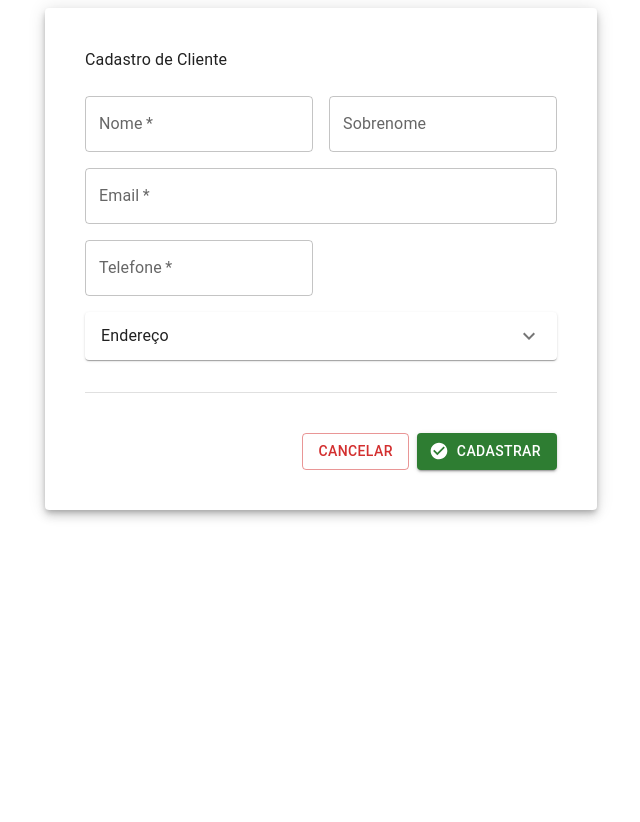
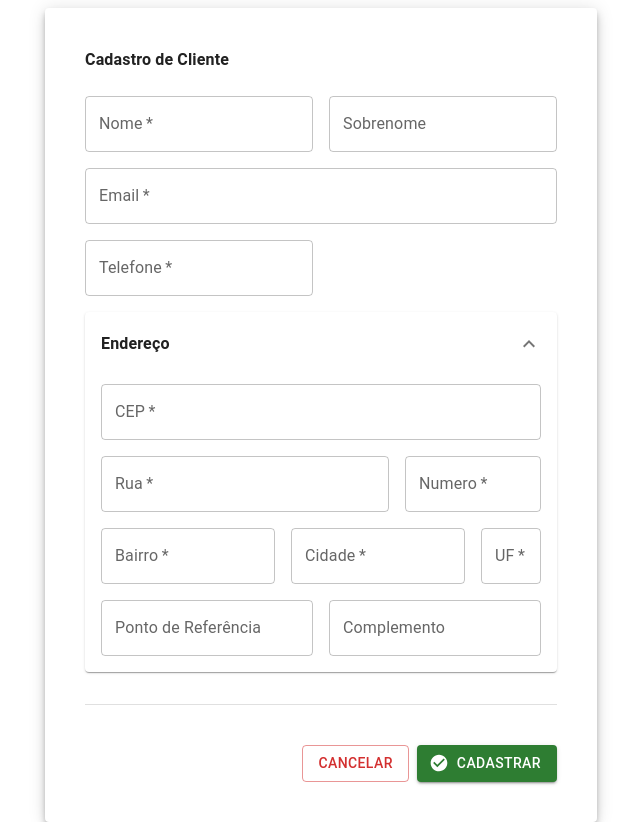
Before and after one commit to Elias-Ferro/form, a React (Vite) app: page / in a window 1280 px wide. Shown: the whole page, without its empty margins (319-959 px from the left). Before the commit the page ends 800 px from the top, so only its background shows below. Built offline with nearby package versions, Linux system fonts and the light colour scheme.

Commit message:
save changes

```diff
--- a/src/Components/Form.tsx
+++ b/src/Components/Form.tsx
@@ -57,6 +57,9 @@ const Form = () => {
     },
   });
 
+  const touched = formik.touched;
+  const error = formik.errors;
+
   console.log(formik.values);
 
   return (
@@ -70,7 +73,7 @@ const Form = () => {
     >
       <Paper elevation={6} sx={{ padding: 5 }}>
         <Stack sx={{ marginBottom: 3 }}>
-          <Typography component={"h1"}>Cadastro de Cliente</Typography>
+          <Typography component={"h1"} fontWeight={700}>Cadastro de Cliente</Typography>
         </Stack>
         <Box autoCapitalize="off">
           <Grid container spacing={2}>
@@ -82,12 +85,8 @@ const Form = () => {
                 onChange={formik.handleChange}
                 required
                 fullWidth
-                error={formik.touched.name && !!formik.errors.name}
-                helperText={
-                  formik.touched.name &&
-                  formik.errors.name &&
-                  formik.errors.name
-                }
+                error={touched.name && !!error.name}
+                helperText={touched.name && error.name && error.name}
               />
             </Grid>
             <Grid item xs={12} sm={12} lg={6}>
@@ -97,9 +96,9 @@ const Form = () => {
                 value={formik.values.surname}
                 onChange={formik.handleChange}
                 fullWidth
-                error={formik.touched.surname && !!formik.errors.surname}
+                error={touched.surname && !!formik.errors.surname}
                 helperText={
-                  formik.touched.surname &&
+                  touched.surname &&
                   formik.errors.surname &&
                   formik.errors.surname
                 }
@@ -113,11 +112,9 @@ const Form = () => {
                 onChange={formik.handleChange}
                 required
                 fullWidth
-                error={formik.touched.email && !!formik.errors.email}
+                error={touched.email && !!formik.errors.email}
                 helperText={
-                  formik.touched.email &&
-                  formik.errors.email &&
-                  formik.errors.email
+                  touched.email && formik.errors.email && formik.errors.email
                 }
               />
             </Grid>
@@ -132,22 +129,20 @@ const Form = () => {
                 onChange={formik.handleChange}
                 required
                 fullWidth
-                error={formik.touched.phone && !!formik.errors.phone}
+                error={touched.phone && !!formik.errors.phone}
                 helperText={
-                  formik.touched.phone &&
-                  formik.errors.phone &&
-                  formik.errors.phone
+                  touched.phone && formik.errors.phone && formik.errors.phone
                 }
               />
             </Grid>
             <Grid item xs={12} sm={12} lg={12}>
-              <Accordion>
+              <Accordion defaultExpanded={true}>
                 <AccordionSummary
                   expandIcon={<ExpandMoreIcon />}
                   aria-controls="panel1-content"
                   id="panel1-header"
                 >
-                  <Typography>Endereço</Typography>
+                  <Typography fontWeight={700}>Endereço</Typography>
                 </AccordionSummary>
                 <AccordionDetails>
                   <Grid container spacing={2}>
@@ -162,13 +157,12 @@ const Form = () => {
                         required
                         fullWidth
                         error={
-                          formik.touched.address?.zip_code &&
-                          !!formik.errors.address?.zip_code
+                          touched.address?.zip_code && !!error.address?.zip_code
                         }
                         helperText={
-                          formik.touched.address?.zip_code &&
-                          formik.errors.address?.zip_code &&
-                          formik.errors.address?.zip_code
+                          touched.address?.zip_code &&
+                          error.address?.zip_code &&
+                          error.address?.zip_code
                         }
                       />
                     </Grid>
@@ -181,13 +175,12 @@ const Form = () => {
                         required
                         fullWidth
                         error={
-                          formik.touched.address?.street &&
-                          !!formik.errors.address?.street
+                          touched.address?.street && !!error.address?.street
                         }
                         helperText={
-                          formik.touched.address?.street &&
-                          formik.errors.address?.street &&
-                          formik.errors.address?.street
+                          touched.address?.street &&
+                          error.address?.street &&
+                          error.address?.street
                         }
                       />
                     </Grid>
@@ -200,13 +193,12 @@ const Form = () => {
                         required
                         fullWidth
                         error={
-                          formik.touched.address?.number &&
-                          !!formik.errors.address?.number
+                          touched.address?.number && !!error.address?.number
                         }
                         helperText={
-                          formik.touched.address?.number &&
-                          formik.errors.address?.number &&
-                          formik.errors.address?.number
+                          touched.address?.number &&
+                          error.address?.number &&
+                          error.address?.number
                         }
                       />
                     </Grid>
@@ -219,13 +211,12 @@ const Form = () => {
                         required
                         fullWidth
                         error={
-                          formik.touched.address?.district &&
-                          !!formik.errors.address?.district
+                          touched.address?.district && !!error.address?.district
                         }
                         helperText={
-                          formik.touched.address?.district &&
-                          formik.errors.address?.district &&
-                          formik.errors.address?.district
+                          touched.address?.district &&
+                          error.address?.district &&
+                          error.address?.district
                         }
                       />
                     </Grid>
@@ -237,14 +228,11 @@ const Form = () => {
                         onChange={formik.handleChange}
                         required
                         fullWidth
-                        error={
-                          formik.touched.address?.city &&
-                          !!formik.errors.address?.city
-                        }
+                        error={touched.address?.city && !!error.address?.city}
                         helperText={
-                          formik.touched.address?.city &&
-                          formik.errors.address?.city &&
-                          formik.errors.address?.city
+                          touched.address?.city &&
+                          error.address?.city &&
+                          error.address?.city
                         }
                       />
                     </Grid>
@@ -257,13 +245,12 @@ const Form = () => {
                         required
                         fullWidth
                         error={
-                          formik.touched.address?.county &&
-                          !!formik.errors.address?.county
+                          touched.address?.county && !!error.address?.county
                         }
                         helperText={
-                          formik.touched.address?.county &&
-                          formik.errors.address?.county &&
-                          formik.errors.address?.county
+                          touched.address?.county &&
+                          error.address?.county &&
+                          error.address?.county
                         }
                       />
                     </Grid>
```
